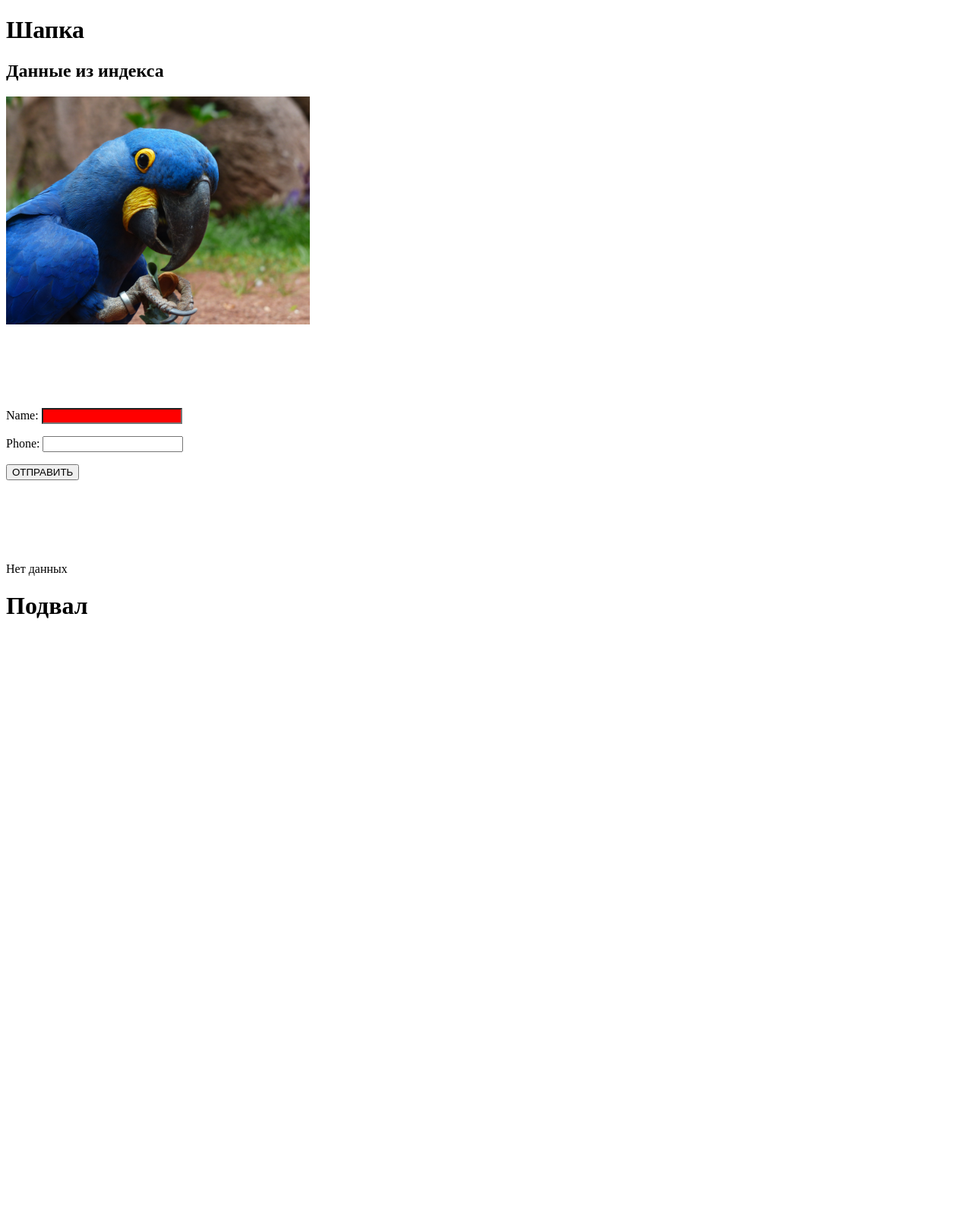
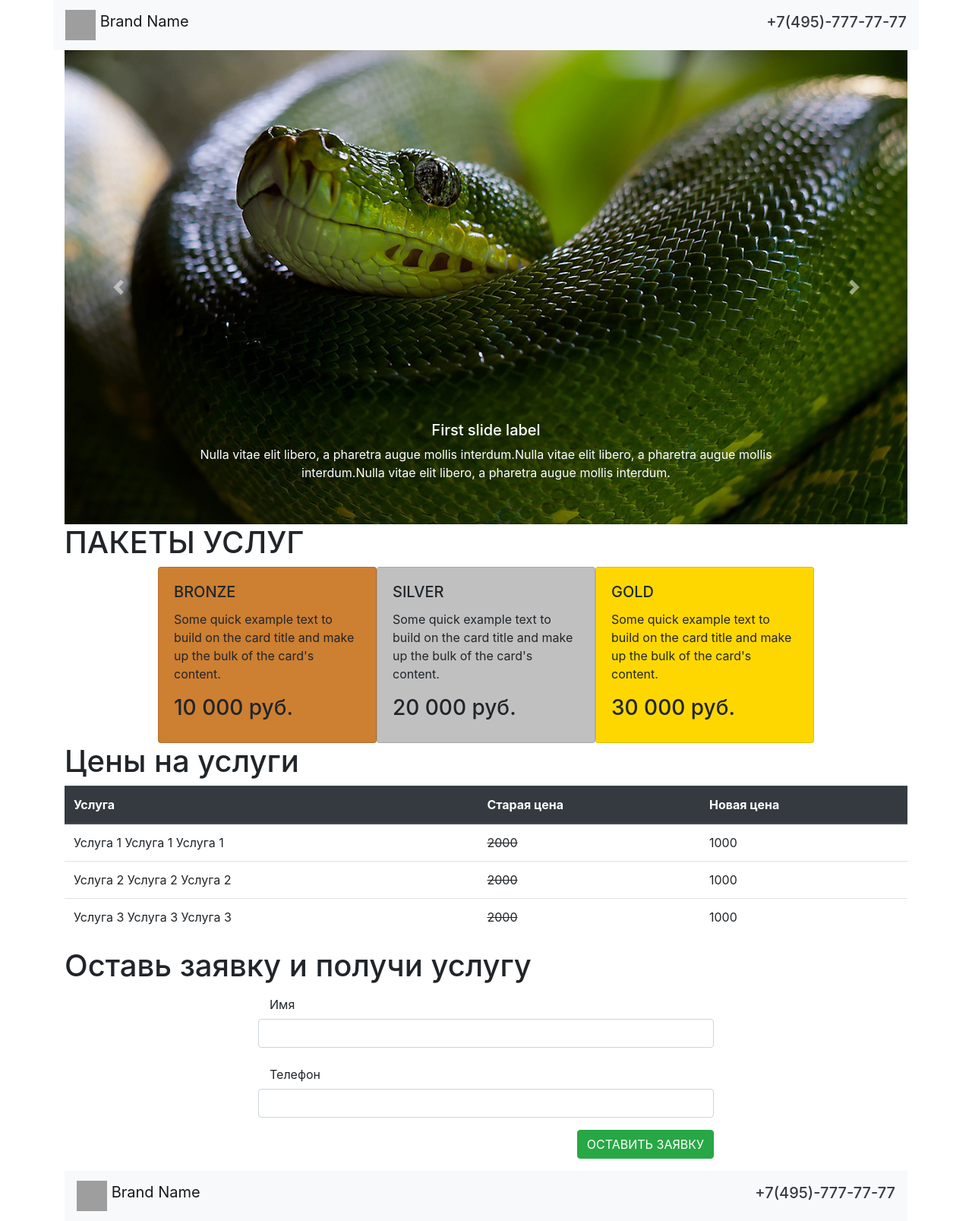
Before and after one commit to DenisFenix/django_training_website, a Django app: page / in a window 1280 px wide. Shown: the whole page at 76% size. Before the commit the page ends 814 px from the top, so only its background shows below. Run offline with Django 3.2, Linux system fonts and the light colour scheme; data that the repository does not hold is empty; grey boxes are pictures that could not be loaded.

Commit message:
Разбил шаблон.

```diff
--- a/landingpagewebsite/static/style.css
+++ /dev/null
@@ -1,4 +0,0 @@
-.css_input {
-    color: yellow;
-    background-color: red;
-}
--- a/templates/base.html
+++ b/templates/base.html
@@ -1,20 +1,59 @@
 {% load static %}
-<!DOCTYPE html>
-<html lang="en">
-<head>
-    <meta charset="UTF-8">
-    <title>{% block title %}Title Base{% endblock %}</title>
-    <link rel="stylesheet" href="{% static 'style.css' %}">
-</head>
-<body>
+<!doctype html>
+<html lang="ru">
+  <head>
+    <!-- Required meta tags -->
+    <meta charset="utf-8">
+    <meta name="viewport" content="width=device-width, initial-scale=1, shrink-to-fit=no">
+    <link href="{% static 'external.css' %}" rel="stylesheet">
 
-<h1>Шапка</h1>
+    <!-- Bootstrap CSS -->
+    <link rel="stylesheet" href="https://cdn.jsdelivr.net/npm/bootstrap@4.5.3/dist/css/bootstrap.min.css" integrity="sha384-TX8t27EcRE3e/ihU7zmQxVncDAy5uIKz4rEkgIXeMed4M0jlfIDPvg6uqKI2xXr2" crossorigin="anonymous">
 
-{% block content %}
+    <title>Простой сайт</title>
+  </head>
+  <body>
+	<nav class="navbar navbar-light bg-light container">
+	  <a class="navbar-brand logo-top" href="#">
+	    <img src="{% static 'img/Logo.png' %}" width="40" height="40" class="d-inline-block align-top" alt="" loading="lazy">
+	    Brand Name
+	  </a>
+	  <div class="contact-top">
+                <a class="whatsapp-number" href="https://web.whatsapp.com/"></a>
+                <a class="telegram-number" href="https://t.me/"></a>
+              <a class="phone-number text-dark" href="tel:+74957777777">
+              	<h5>+7(495)-777-77-77</h5></a>
+      </div>
+	</nav>
 
-{% endblock %}
+    {% block index %}
 
-<h1>Подвал</h1>
+    {% endblock %}
 
-</body>
+	{% block thanks %}
+
+	{% endblock %}
+	<footer>
+		<div class="container">
+			<nav class="navbar navbar-light bg-light container">
+				<a class="navbar-brand logo-top" href="#">
+					<img src="{% static 'img/Logo.png' %}" width="40" height="40" class="d-inline-block align-top" alt="" loading="lazy">
+					Brand Name
+				</a>
+				<div class="contact-top">
+					<a class="whatsapp-number" href="https://web.whatsapp.com/"></a>
+					<a class="telegram-number" href="https://t.me/"></a>
+					<a class="phone-number text-dark" href="tel:+74957777777">
+					<h5>+7(495)-777-77-77</h5></a>
+				</div>
+			</nav>
+		</div>
+	</footer>
+
+
+
+
+    <script src="https://code.jquery.com/jquery-3.5.1.slim.min.js" integrity="sha384-DfXdz2htPH0lsSSs5nCTpuj/zy4C+OGpamoFVy38MVBnE+IbbVYUew+OrCXaRkfj" crossorigin="anonymous"></script>
+    <script src="https://cdn.jsdelivr.net/npm/bootstrap@4.5.3/dist/js/bootstrap.bundle.min.js" integrity="sha384-ho+j7jyWK8fNQe+A12Hb8AhRq26LrZ/JpcUGGOn+Y7RsweNrtN/tE3MoK7ZeZDyx" crossorigin="anonymous"></script>
+  </body>
 </html>
--- /dev/null
+++ b/templates/carousel.html
@@ -0,0 +1,36 @@
+{% load static %}
+  	<section>
+  		<div id="carouselExampleCaptions" class="carousel slide container" data-ride="carousel">
+		  <div class="carousel-inner">
+		    <div class="carousel-item active">
+		      <img src="{% static 'img/1.jpg' %}" class="d-block w-100"  alt="...">
+		      <div class="carousel-caption d-none d-md-block">
+		        <h5 class="slaider_h">First slide label</h5>
+		        <p class="slaider_p">Nulla vitae elit libero, a pharetra augue mollis interdum.Nulla vitae elit libero, a pharetra augue mollis interdum.Nulla vitae elit libero, a pharetra augue mollis interdum.</p>
+		      </div>
+		    </div>
+		    <div class="carousel-item">
+		      <img src="{% static 'img/2.jpg' %}" class="d-block w-100"  alt="...">
+		      <div class="carousel-caption d-none d-md-block">
+		        <h5 class="slaider_h">Second slide label</h5>
+		        <p class="slaider_p">Lorem ipsum dolor sit amet, consectetur adipiscing elit. Lorem ipsum dolor sit amet, consectetur adipiscing elit. Lorem ipsum dolor sit amet, consectetur adipiscing elit.</p>
+		      </div>
+		    </div>
+		    <div class="carousel-item">
+		      <img src="{% static 'img/4.jpg' %}" class="d-block w-100"  alt="...">
+		      <div class="carousel-caption d-none d-md-block">
+		        <h5 class="slaider_h">Third slide label</h5>
+		        <p class="slaider_p">Praesent commodo cursus magna, vel scelerisque nisl consectetur. Praesent commodo cursus magna, vel scelerisque nisl consectetur. Praesent commodo cursus magna, vel scelerisque nisl consectetur.</p>
+		      </div>
+		    </div>
+		  </div>
+		  <a class="carousel-control-prev" href="#carouselExampleCaptions" role="button" data-slide="prev">
+		    <span class="carousel-control-prev-icon" aria-hidden="true"></span>
+		    <span class="sr-only">Previous</span>
+		  </a>
+		  <a class="carousel-control-next" href="#carouselExampleCaptions" role="button" data-slide="next">
+		    <span class="carousel-control-next-icon" aria-hidden="true"></span>
+		    <span class="sr-only">Next</span>
+		  </a>
+		</div>
+  	</section>
--- a/templates/index.html
+++ b/templates/index.html
@@ -1,11 +1,33 @@
 {% extends 'base.html' %}
-{% block title %}Title Index{% endblock %}
 {% load static %}
-{% block content %}
-<h2>Данные из индекса</h2>
-
-<img src="{% static 'img\1.jpg' %}" alt="" class="src" height="300">
-
-{% include 'index_old.html' %}
-
+{% block index %}
+	<!-- карусель -->
+	{% include 'carousel.html' %}
+  	<!-- Карточки -->
+	{% include 'price.html' %}
+  	<!-- форма -->
+  	<section>
+  		<div class="container class_form">
+  			<h1 class="text-3">Оставь заявку и получи услугу</h1>
+  			<div class="row justify-content-center">
+  			<form action="" method="" style="width: 50%;">
+			  <div class="form-group row">
+			    <label for="inputEmail3" class="col-sm-2 col-form-label">Имя</label><br>
+			      <input type="text" class="form-control" name="name">
+			    <div class="">
+			    </div>
+			  </div>
+			  <div class="form-group row">
+			    <label for="inputEmail3" class="col-sm-2 col-form-label">Телефон</label><br>
+			      <input type="text" class="form-control" name="phone">
+			    <div class="">
+			    </div>
+			  </div>
+			  <div style="float: right;" class="form-group row">
+			      <button type="submit" class="btn btn-success">ОСТАВИТЬ ЗАЯВКУ</button>
+			  </div>
+			</form>
+			</div>
+  		</div>
+  	</section>
 {% endblock %}
--- a/templates/index_old.html
+++ /dev/null
@@ -1,50 +0,0 @@
-<!DOCTYPE html>
-<html lang="en">
-<head>
-    <meta charset="UTF-8">
-    <title>Title</title>
-</head>
-<body>
-
-    <br>
-    <br>
-    <br>
-    <br>
-    <br>
-    <br>
-
-    <form action="{% url 'thanks_page' %}" method="post">
-        {% csrf_token %}
-        {{ form.as_p }}
-        <button type="submit">ОТПРАВИТЬ</button>
-    </form>
-
-    <br>
-    <br>
-    <br>
-    <br>
-    <br>
-    <br>
-
-    {% if object_list %}
-    <table border="1">
-        <tr>
-            <td>Id</td>
-            <td>Дата</td>
-            <td>Имя</td>
-            <td>Телефон</td>
-        </tr>
-        {% for obj in object_list %}
-        <tr>
-            <td>{{ obj.id }}</td>
-            <td>{{ obj.order_dt }}</td>
-            <td>{{ obj.order_name }}</td>
-            <td>{{ obj.order_phone }}</td>
-        </tr>
-        {% endfor %}
-    </table>
-    {% else %}
-    Нет данных
-    {% endif %}
-</body>
-</html>
--- /dev/null
+++ b/templates/price.html
@@ -0,0 +1,60 @@
+  	<section>
+  		<div class="container">
+  			<h1 class="text-3">ПАКЕТЫ УСЛУГ</h1>
+  			<div class="row justify-content-center">
+  				<div class="card product_card" style="width: 18rem; background-color: #cd7f32;">
+				  <div class="card-body">
+				    <h5 class="card-title">BRONZE</h5>
+				    <p class="card-text">Some quick example text to build on the card title and make up the bulk of the card's content.</p>
+				    <h3>10 000 руб.</h3>
+				  </div>
+				</div>
+				<div class="card product_card" style="width: 18rem; background-color: #c0c0c0;">
+				  <div class="card-body">
+				    <h5 class="card-title">SILVER</h5>
+				    <p class="card-text">Some quick example text to build on the card title and make up the bulk of the card's content.</p>
+				    <h3>20 000 руб.</h3>
+				  </div>
+				</div>
+				<div class="card product_card" style="width: 18rem; background-color: #ffd700;">
+				  <div class="card-body">
+				    <h5 class="card-title">GOLD</h5>
+				    <p class="card-text">Some quick example text to build on the card title and make up the bulk of the card's content.</p>
+				    <h3>30 000 руб.</h3>
+				  </div>
+				</div>
+  			</div>
+  		</div>
+  	</section>
+  	<!-- Таблица -->
+  	<section>
+  		<div class="container">
+  			<h1 class="text-3">Цены на услуги</h1>
+  			<table class="table table_one">
+			  <thead class="thead-dark">
+			    <tr>
+			      <th scope="col">Услуга</th>
+			      <th scope="col">Старая цена</th>
+			      <th scope="col">Новая цена</th>
+			    </tr>
+			  </thead>
+			  <tbody>
+			    <tr>
+			      <td>Услуга 1 Услуга 1 Услуга 1</td>
+			      <td><del>2000</del></td>
+			      <td>1000</td>
+			    </tr>
+			    <tr>
+			      <td>Услуга 2 Услуга 2 Услуга 2</td>
+			      <td><del>2000</del></td>
+			      <td>1000</td>
+			    </tr>
+			    <tr>
+			      <td>Услуга 3 Услуга 3 Услуга 3</td>
+			      <td><del>2000</del></td>
+			      <td>1000</td>
+			    </tr>
+			  </tbody>
+			</table>
+  		</div>
+  	</section>
```
Also changed, not shown: templates/thanks.html (added, +12 -0 lines), templates/thanks_page.html (deleted, +0 -10 lines), landingpagewebsite/static/img/1.jpg.
